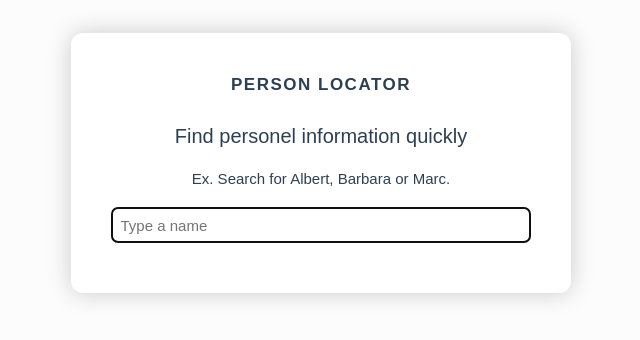
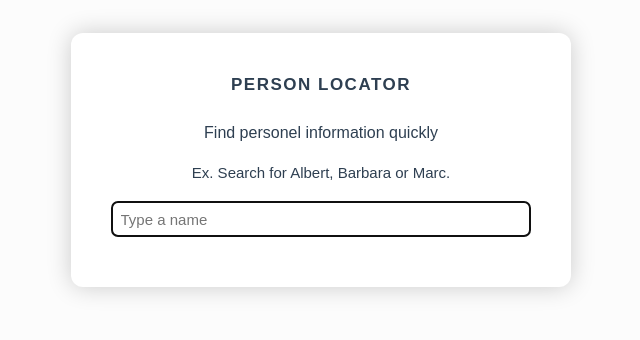
Before and after one commit to MarcMouries/person-locator, a plain HTML site: page index.html in a window 1280 px wide. Shown: the whole page, without its empty margins (319-959 px from the left). Drawn offline with Linux system fonts and the light colour scheme.

Commit message:
style h2 smaller

```diff
--- a/styles.css
+++ b/styles.css
@@ -173,3 +173,6 @@ ul.information-list .information-row:nth-child(even) {
 #record_found_count {
     display: none;
 }
+h2, .h2 {
+    font-size: 16px;
+}
```
